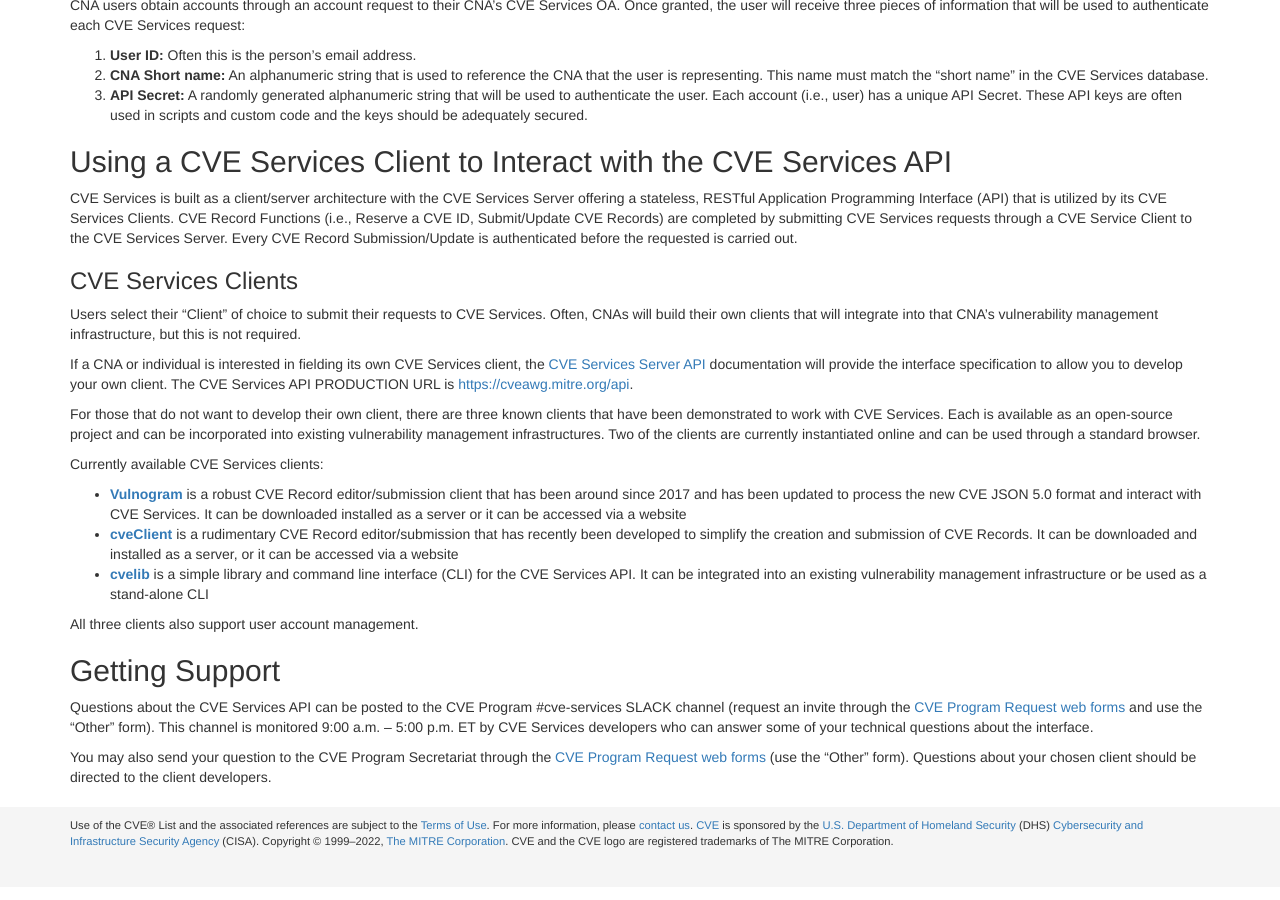
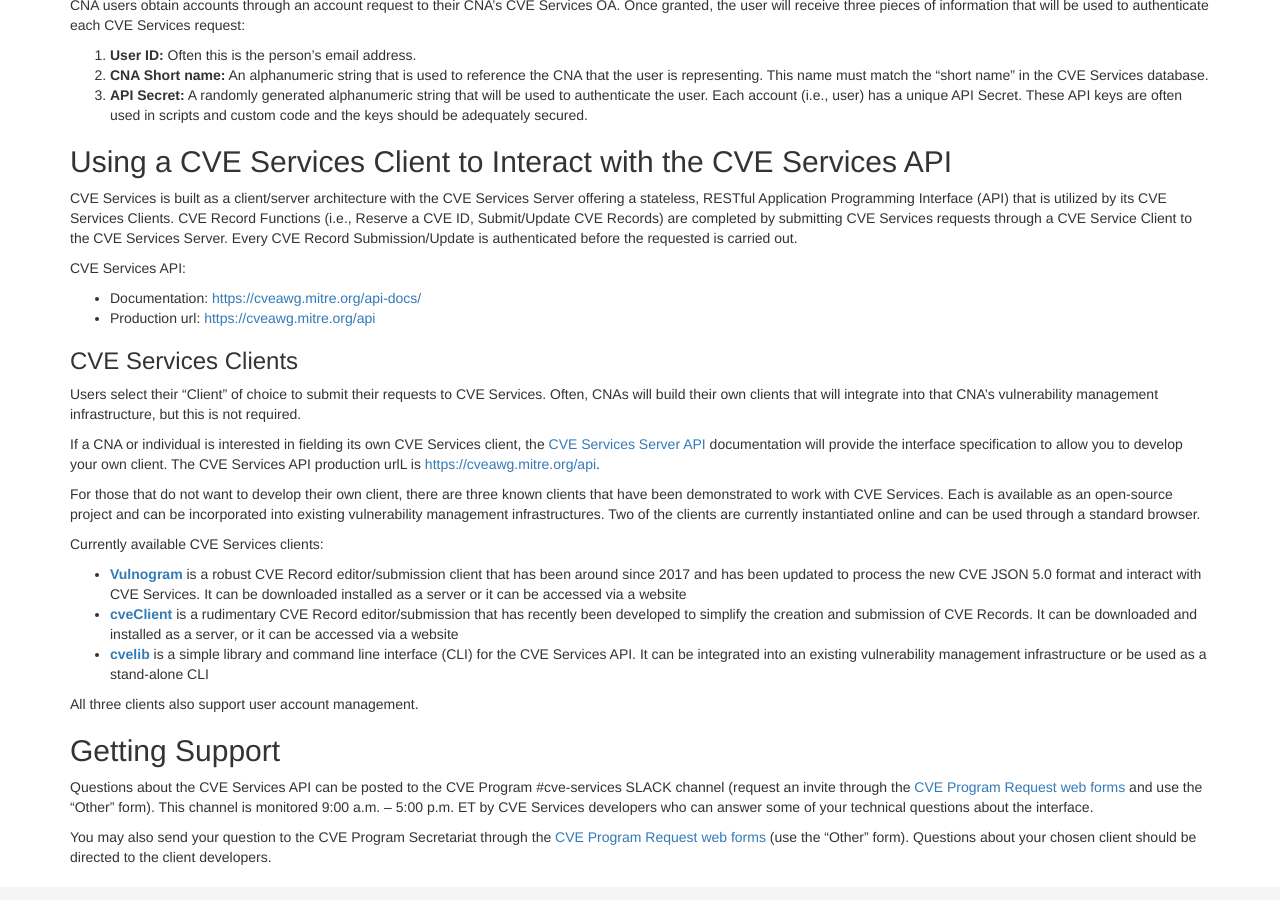
Before and after one commit to CVEProject/cveproject.github.io, a Jekyll site: the page built from automation-cve-services-getting-started.md, in a window 1280 px wide and 900 px high, scrolled down 636 px. Built offline with Jekyll 4.4.1, drawn with Linux system fonts in a browser that asks for light colours; nearby versions of some CDN libraries.

Commit message:
Update automation-cve-services-getting-started.md
Update CVE Services API section

```diff
--- a/automation-cve-services-getting-started.md
+++ b/automation-cve-services-getting-started.md
@@ -39,11 +39,16 @@ CNA users obtain accounts through an account request to their CNA’s CVE Servic
 
 CVE Services is built as a client/server architecture with the CVE Services Server offering a stateless, RESTful Application Programming Interface (API) that is utilized by its CVE Services Clients. CVE Record Functions (i.e., Reserve a CVE ID, Submit/Update CVE Records) are completed by submitting CVE Services requests through a CVE Service Client to the CVE Services Server. Every CVE Record Submission/Update is authenticated before the requested is carried out.
 
+CVE Services API:
+
+* Documentation: [https://cveawg.mitre.org/api-docs/](https://cveawg.mitre.org/api-docs/)
+* Production url: [https://cveawg.mitre.org/api](https://cveawg.mitre.org/api)
+
 ### CVE Services Clients
 
 Users select their “Client” of choice to submit their requests to CVE Services. Often, CNAs will build their own clients that will integrate into that CNA’s vulnerability management infrastructure, but this is not required.
 
-If a CNA or individual is interested in fielding its own CVE Services client, the [CVE Services Server API](https://cveawg.mitre.org/api-docs/) documentation will provide the interface specification to allow you to develop your own client. The CVE Services API PRODUCTION URL is [https://cveawg.mitre.org/api](https://cveawg.mitre.org/api).
+If a CNA or individual is interested in fielding its own CVE Services client, the [CVE Services Server API](https://cveawg.mitre.org/api-docs/) documentation will provide the interface specification to allow you to develop your own client. The CVE Services API production urlL is [https://cveawg.mitre.org/api](https://cveawg.mitre.org/api).
 
 For those that do not want to develop their own client, there are three known clients that have been demonstrated to work with CVE Services. Each is available as an open-source project and can be incorporated into existing vulnerability management infrastructures. Two of the clients are currently instantiated online and can be used through a standard browser.
 
```
